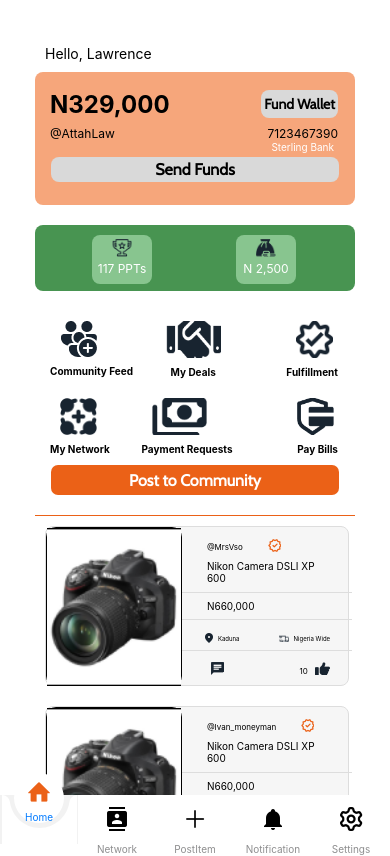
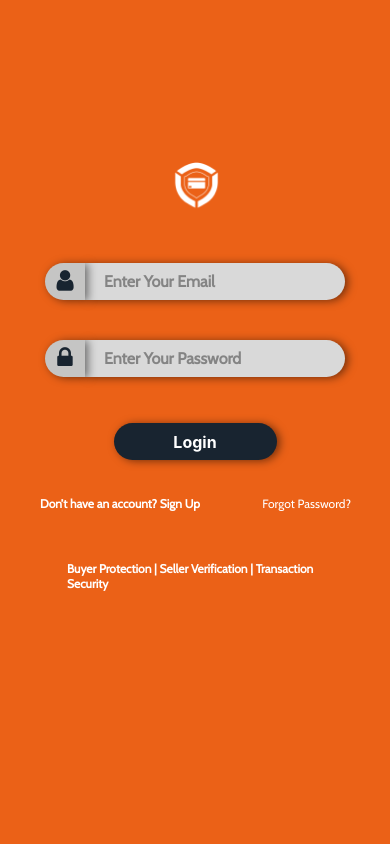
Before and after one commit to PaylidateApp/paylidate-mobile-app, a React Native app: screen /DashboardScreen in a window 390 px wide. Built offline with nearby package versions, Linux system fonts and the light colour scheme.

Commit message:
Finished the context

```diff
--- a/App.js
+++ b/App.js
@@ -1,38 +1,38 @@
+import React, { useState, useEffect } from 'react';
 import { useFonts } from 'expo-font';
-import { createStackNavigator } from '@react-navigation/stack';
-import { NavigationContainer } from '@react-navigation/native';
-import { StyleSheet, Text, View } from 'react-native';
+import AsyncStorage from '@react-native-async-storage/async-storage';
+
 import { AuthContext } from './context/AuthContext';
-
-import React, { useState } from 'react';
-
-import { Login, DashboardScreen, MyNetworkScreen, UserProfileScreen, VerifyAccount, VerifyMe, SendFunds, Settings, SignUp, ResetInput, PayBills, Airtime, DataBundle, Internet, MyCommunityScreen, AddCardScreen, ActiveCardScreen, MyDeals } from './screens';
-import CreatePost from './components/CreatePost';
-import Tabs from './components/tabs';
-import PostItem from './components/CreatePost';
+import Routes from './Navigations/Routes';
 
 
-
-// import Logo from "./Pages/Signup/Logo";
-// import Input from "./screens/Signup/Input";
-// import ResetInput from './screens/Signup/ResetInput';
-// import ChatScreen from './screens/Dmbuyer/ChatScreen';
-// import OrderModal from './screens/Product/OrderModal';
-// import ViewDeal from './screens/Transaction/ViewDeal';
-// import ViewModal from './screens/Transaction/ViewModal';
-// import MyDeals from './screens/MyDeals';
 
 
 
 
 
 export default function App() {
-  const [userData, setUserData] = useState(null);
+  const [userData, setUserData] = useState("");
 
-  const authContext = {
-    userData,
-    setUserData,
-  };
+  const checkLoginCredentials = () => {
+    AsyncStorage
+      .getItem('paylidateCredentials')
+      .then((result) => {
+        if (result !== null) {
+          setUserData(JSON.parse(result))
+        } else {
+          setUserData(null);
+        }
+      })
+      .catch(error => alert(error));
+  }
+
+  useEffect(() => {
+    checkLoginCredentials();
+    return () => {
+      userData;
+    }
+  }, [userData])
 
   const [fontsLoaded] = useFonts({
     Cabin: require('./assets/fonts/Cabin-Regular.ttf'),
@@ -40,37 +40,10 @@ export default function App() {
 
   if (!fontsLoaded) return null;
 
-  const Stack = createStackNavigator();
   return (
     // wrap app with authcontextprovider
-    <AuthContext.Provider value={authContext}>
-      <NavigationContainer>
-        <Stack.Navigator screenOptions={{ headerShown: false }}>
-
-          <Stack.Screen name="Login" component={Login} />
-          <Stack.Screen name="SignUp" component={SignUp} />
-
-          <Stack.Screen name="DashboardScreen" component={Tabs} />
-          <Stack.Screen name="ResetInput" component={ResetInput} />
-          <Stack.Screen name="PayBills" component={PayBills} />
-          <Stack.Screen name="MyNetworkScreen" component={MyNetworkScreen} />
-          <Stack.Screen name="UserProfileScreen" component={UserProfileScreen} />
-          <Stack.Screen name='MyCommunityScreen' component={MyCommunityScreen} />
-          <Stack.Screen name='CreatePost' component={CreatePost} />
-          <Stack.Screen name='AddCardScreen' component={AddCardScreen} />
-          <Stack.Screen name='ActiveCardScreen' component={ActiveCardScreen} />
-          <Stack.Screen name="SendFunds" component={SendFunds} />
-          <Stack.Screen name="Settings" component={Settings} />
-          <Stack.Screen name="Airtime" component={Airtime} />
-          <Stack.Screen name="Internet" component={Internet} />
-          <Stack.Screen name="DataBundle" component={DataBundle} />
-          <Stack.Screen name="VerifyMe" component={VerifyMe} />
-          <Stack.Screen name="Post" component={PostItem} />
-          <Stack.Screen name="MyDeals" component={MyDeals} />
-
-        </Stack.Navigator>
-
-      </NavigationContainer>
+    <AuthContext.Provider value={{ userData, setUserData }}>
+      <Routes />
     </AuthContext.Provider>
   );
 }
--- /dev/null
+++ b/Navigations/AuthStack.js
@@ -0,0 +1,13 @@
+import React from 'react';
+import { Login, SignUp } from '../screens';
+
+const authStack = (Stack) => {
+  return (
+    <>
+      <Stack.Screen name="Login" component={Login} />
+      <Stack.Screen name="SignUp" component={SignUp} />
+    </>
+  )
+}
+
+export default authStack;
--- /dev/null
+++ b/Navigations/MainStack.js
@@ -0,0 +1,32 @@
+
+import React from 'react'
+import { MyNetworkScreen, UserProfileScreen, VerifyAccount, VerifyMe, SendFunds, Settings, ResetInput, PayBills, Airtime, DataBundle, Internet, MyCommunityScreen, AddCardScreen, ActiveCardScreen, MyDeals } from '../screens';
+import CreatePost from '../components/CreatePost';
+import Tabs from '../components/tabs';
+import PostItem from '../components/CreatePost';
+
+const MainStack = (Stack) => {
+    return (
+        <>
+            <Stack.Screen name="DashboardScreen" component={Tabs} />
+            <Stack.Screen name="ResetInput" component={ResetInput} />
+            <Stack.Screen name="PayBills" component={PayBills} />
+            <Stack.Screen name="MyNetworkScreen" component={MyNetworkScreen} />
+            <Stack.Screen name="UserProfileScreen" component={UserProfileScreen} />
+            <Stack.Screen name='MyCommunityScreen' component={MyCommunityScreen} />
+            <Stack.Screen name='CreatePost' component={CreatePost} />
+            <Stack.Screen name='AddCardScreen' component={AddCardScreen} />
+            <Stack.Screen name='ActiveCardScreen' component={ActiveCardScreen} />
+            <Stack.Screen name="SendFunds" component={SendFunds} />
+            <Stack.Screen name="Settings" component={Settings} />
+            <Stack.Screen name="Airtime" component={Airtime} />
+            <Stack.Screen name="Internet" component={Internet} />
+            <Stack.Screen name="DataBundle" component={DataBundle} />
+            <Stack.Screen name="VerifyMe" component={VerifyMe} />
+            <Stack.Screen name="Post" component={PostItem} />
+            <Stack.Screen name="MyDeals" component={MyDeals} />
+        </>
+    )
+}
+
+export default MainStack;
--- /dev/null
+++ b/Navigations/Routes.js
@@ -0,0 +1,30 @@
+import React from 'react';
+import { NavigationContainer } from '@react-navigation/native';
+import { createStackNavigator } from '@react-navigation/stack';
+
+import MainStack from './MainStack';
+import AuthStack from './AuthStack';
+
+import { AuthContext } from '../context/AuthContext';
+
+const Stack = createStackNavigator();
+
+const Routes = () => {
+    return (
+        <AuthContext.Consumer>
+            {({ userData }) => (
+                <NavigationContainer>
+                    <Stack.Navigator screenOptions={{ headerShown: false }}>
+                        {userData ? MainStack(Stack)
+                            : AuthStack(Stack)
+                        }
+                    </Stack.Navigator>
+                </NavigationContainer>
+            )}
+        </AuthContext.Consumer>
+
+    );
+}
+
+
+export default Routes;
--- a/components/Dashboard.js
+++ b/components/Dashboard.js
@@ -1,4 +1,4 @@
-import React from "react";
+import React, { useState, useContext, useEffect } from "react";
 
 import {
   View,
@@ -10,12 +10,26 @@ import {
   TouchableOpacity
 } from "react-native";
 import { useNavigation } from "@react-navigation/native";
+import { AuthContext } from '../context/AuthContext';
 
 import MainButton from "./MainButton";
 import ProductListItem from "./ProductListItem";
 import Colors from "../constants/colors";
 
 const Dashboard = () => {
+  const { userData, setUserData } = useContext(AuthContext);
+  const { name, email, username, phone, } = userData;
+
+  // useEffect(() => {
+  //   console.log(userData);
+
+  //   return () => {
+  //     "UserData from context";
+  //   }
+  // }, []);
+
+
+
   const navigation = useNavigation();
 
   const checkMyNetwork = async () => {
@@ -53,7 +67,7 @@ const Dashboard = () => {
   return (
     <View style={styles.screen}>
       <View style={styles.textContainer}>
-        <Text>Hello, Lawrence</Text>
+        <Text>Hello, {name}</Text>
       </View>
       <View style={styles.sectionOne}>
         <View style={styles.flexStyle}>
@@ -70,7 +84,7 @@ const Dashboard = () => {
         </View>
         <View style={styles.flexStyle}>
           <View>
-            <Text style={styles.mediumText}>@AttahLaw</Text>
+            <Text style={styles.mediumText}>{email ? `@${username}` : '@AttahLaw'}</Text>
           </View>
           <View>
             <Text style={styles.mediumText}>7123467390</Text>
--- a/config/ApiManager.js
+++ b/config/ApiManager.js
@@ -1,10 +1,9 @@
 import axios from "axios";
-import { API_URL, TEST_URL } from '@env';
+import { API_URL, API_URL1, TEST_URL } from '@env';
 
 const instance = axios.create({
-    baseURL: 'https://paylidate-production.up.railway.app',
-    // baseURL: 'http://172.20.10.5:8000/',
-    // baseURL: 'http://localhost:8000/',
+    // baseURL: 'https://paylidate-production.up.railway.app',
+    baseURL: API_URL,
     responseType: 'json',
     withCredentials: true,
     timeout: 30000,
--- a/screens/Authentication/Login.js
+++ b/screens/Authentication/Login.js
@@ -18,17 +18,10 @@ const Login = () => {
   const [email, setEmail] = React.useState("");
   const [password, setPassword] = React.useState("");
   const [loading, setLoading] = React.useState(false);
-  // const [error, setError] = React.useState("");
-  // const [email_error, setEmailError] = React.useState("");
-  // const [password_error, setPasswordError] = React.useState("");
-  // const [email_valid, setEmailValid] = React.useState(false);
-  // const [password_valid, setPasswordValid] = React.useState(false);
 
-  const [userData, setUserData] = React.useState(null);
-  const { signIn } = React.useContext(AuthContext)
+  const { userData, setUserData } = React.useContext(AuthContext)
 
   const checklogin = async () => {
-    console.log("clicked before_try");
     try {
       if (email.length === 0 || password.length === 0) {
         alert("Please enter fill in your email and password");
@@ -39,17 +32,18 @@ const Login = () => {
           alert(email + " is not a valid email address.");
         } else {
           setLoading(true);
-          const result = instance.post("/api/login", { email: email, password: password }).then((response) => {
-            if (response.data.statusText !== "success" || response.data.status === 500) {
+          const result = instance.post("/api/login", { email: email, password: password })
+            .then((response) => {
+              const result = response.data
+              const { data, message, status } = result;
+
+              if (status !== "success" || message == 'error') {
                 alert("Sorry an error occured please try again");
                 setLoading(false);
               }
               else {
-              AsyncStorage.setItem("AccessToken", response.data.token);
-              setUserData(response.data);
-              navigation.navigate("DashboardScreen");
+                persistLogin({ ...data }, message, status);
                 setLoading(false);
-              signIn();
               }
             }).catch((error) => {
               alert(error.response.data.message);
@@ -63,6 +57,23 @@ const Login = () => {
     }
 
   };
+
+  const persistLogin = (userData, message, status) => {
+    try {
+      // AsyncStorage.setItem("AccessToken", userData.access_token);
+      AsyncStorage
+        .setItem("paylidateCredentials", JSON.stringify(userData))
+        .then(() => {
+          setUserData(userData)
+          alert(status);
+        })
+        .catch((error) => {
+          alert(error.message);
+        });
+    } catch (error) {
+      return error.message;
+    }
+  }
 
   const signup_navigation = async () => {
     navigation.navigate("SignUp");
--- a/screens/Authentication/Signup/SignUp.js
+++ b/screens/Authentication/Signup/SignUp.js
@@ -36,13 +36,15 @@ const SignUp = () => {
                     const data = {
                         email: email,
                         password: password,
+                        password_confirmation: confirmPassword,
                         phone: phone,
                         name: name,
                     };
                     const response = await instance.post("/api/signup", data);
                     if (response.status === 200) {
                         alert("Sign Up Successful");
-                        navigation.navigate("Dashboard");
+                        setLoading(false);
+                        navigation.navigate("Login");
                     } else {
                         alert("Sign Up Failed");
                         setLoading(false);
```
Also changed, not shown: context/AuthContext.js (+1 -35 lines), 1 other file (tests, documents, lock files or other folders). Lines whose indentation alone changed are shown as unchanged.
